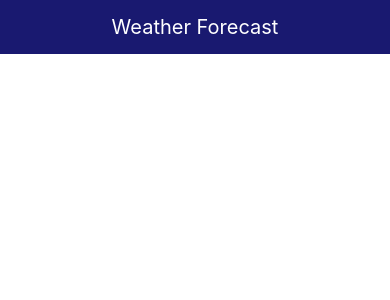
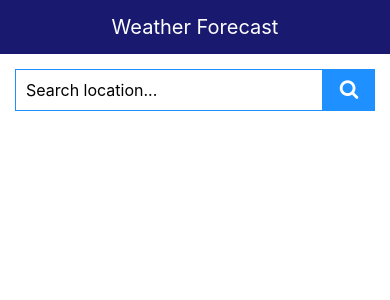
Before and after one commit to ac5144/WeatherApp, a React Native app: screen / in a window 390 px wide. Shown: the top 300 px of the page. Built offline with nearby package versions, Linux system fonts and the light colour scheme.

Commit message:
Create search component and link react-native-vector-icons

```diff
--- a/App.js
+++ b/App.js
@@ -2,6 +2,7 @@ import React, { Component } from 'react';
 import { Text, View } from 'react-native';
 
 import Header from './components/Header';
+import LocationSearch from './components/LocationSearch';
 
 class App extends Component {
 
@@ -10,6 +11,7 @@ class App extends Component {
 		return(
 			<View>
 				<Header />
+				<LocationSearch />
 			</View>
 		);
 	}
--- /dev/null
+++ b/components/LocationSearch.js
@@ -0,0 +1,53 @@
+import React from 'react';
+import { StyleSheet, Text, TouchableOpacity, View, TextInput } from 'react-native';
+
+import Icon from 'react-native-vector-icons/dist/FontAwesome';
+
+const LocationSearch = () => {
+
+	return (
+
+		<View style={styles.searchView}>
+			<TextInput
+				placeholder="Search location..."
+				style={styles.searchInput}
+			/>
+			<TouchableOpacity style={styles.searchBtn}>
+				<Text style={styles.searchBtnText}>
+					<Icon name="search" size={20} />
+				</Text>
+			</TouchableOpacity>
+		</View>
+	);
+}
+
+const styles = StyleSheet.create({
+
+	searchView: {
+
+		flexDirection: 'row',
+		padding: 15
+	},
+	searchInput: {
+
+		flex: 9,
+		borderStyle: 'solid',
+		borderWidth: 1,
+		borderColor: 'dodgerblue',
+		fontSize: 16,
+		padding: 10
+	},
+	searchBtn: {
+
+		flex: 1,
+		backgroundColor: 'dodgerblue',
+		padding: 10,
+		alignItems: 'center'
+	},
+	searchBtnText: {
+
+		color: 'white'
+	}
+});
+
+export default LocationSearch;
--- a/package.json
+++ b/package.json
@@ -11,7 +11,8 @@
   },
   "dependencies": {
     "react": "16.13.1",
-    "react-native": "0.63.2"
+    "react-native": "0.63.2",
+    "react-native-vector-icons": "^7.1.0"
   },
   "devDependencies": {
     "@babel/core": "7.11.6",
```
Also changed, not shown: 19 other files (tests, documents, lock files or other folders).
